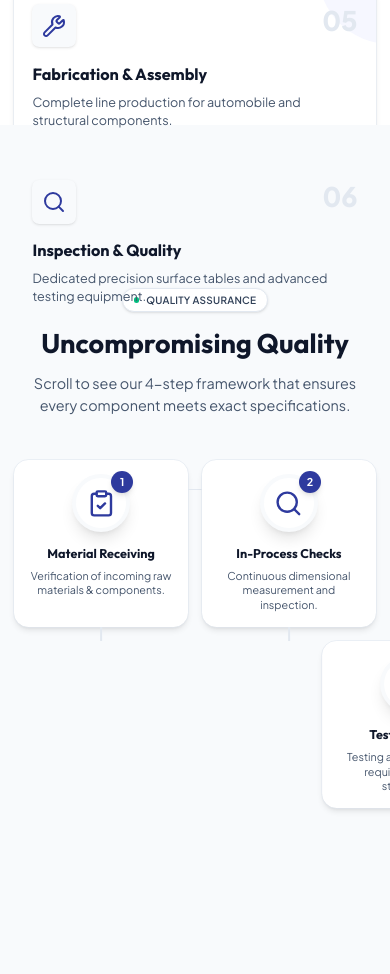
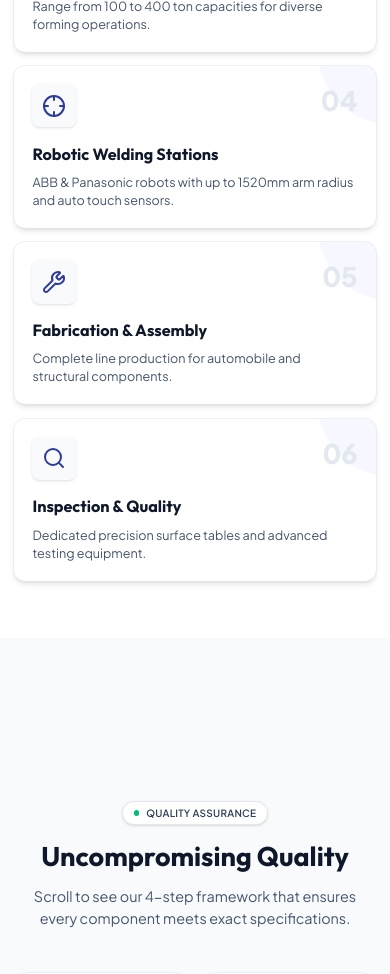
Before and after one commit to Bhuvispartiate/narayana-ind, a Next.js app: page / in a window 390 px wide. Shown: the part 4440-5414 px from the top of the page. Built offline with nearby package versions, Linux system fonts and the light colour scheme.

Commit message:
Fix UI flaws in mobile view for Capabilities and Quality Assurance sections

```diff
--- a/src/components/sections/Capabilities.tsx
+++ b/src/components/sections/Capabilities.tsx
@@ -37,7 +37,7 @@ export default function Capabilities() {
   };
 
   return (
-    <section id="capabilities" className="py-10 lg:py-12 bg-white relative min-h-[85vh] max-h-[100vh] flex items-center">
+    <section id="capabilities" className="py-16 lg:py-12 bg-white relative lg:min-h-[85vh] lg:max-h-[100vh] lg:flex lg:items-center">
       <div className="max-w-7xl mx-auto px-4 sm:px-6 lg:px-8 w-full">
         <motion.div
           className="text-center max-w-3xl mx-auto mb-8"
--- a/src/components/sections/QualityAssurance.tsx
+++ b/src/components/sections/QualityAssurance.tsx
@@ -16,7 +16,7 @@ export default function QualityAssurance() {
   // Spread the animations from 0 to 0.85. The final 0.15 gives a short natural pause before scrolling away.
 
   // Step 1: Pops up
-  const step1Scale = useTransform(scrollYProgress, [0, 0.1], [0.5, 1], { clamp: true });
+  const step1Scale = useTransform(scrollYProgress, [0, 0.1], [0.8, 1], { clamp: true });
 
   // Step 2: Slides in from the right
   const step2X = useTransform(scrollYProgress, [0.1, 0.35], ["100vw", "0vw"], { clamp: true });
@@ -62,9 +62,8 @@ export default function QualityAssurance() {
 
   return (
     <section id="quality" className="bg-surface-light relative">
-      {/* Sticky Scroll Container: height determines scroll duration */}
-      <div ref={targetRef} className="h-[300vh] relative">
-        <div className="sticky top-0 h-screen flex flex-col justify-center overflow-hidden py-12 md:py-24">
+      <div ref={targetRef} className="h-auto md:h-[300vh] relative">
+        <div className="relative md:sticky top-0 min-h-[100dvh] md:h-screen flex flex-col justify-center overflow-hidden py-16 md:py-24">
 
           <div className="max-w-7xl mx-auto px-4 sm:px-6 lg:px-8 w-full">
             <div className="text-center max-w-3xl mx-auto mb-12 md:mb-20">
```
